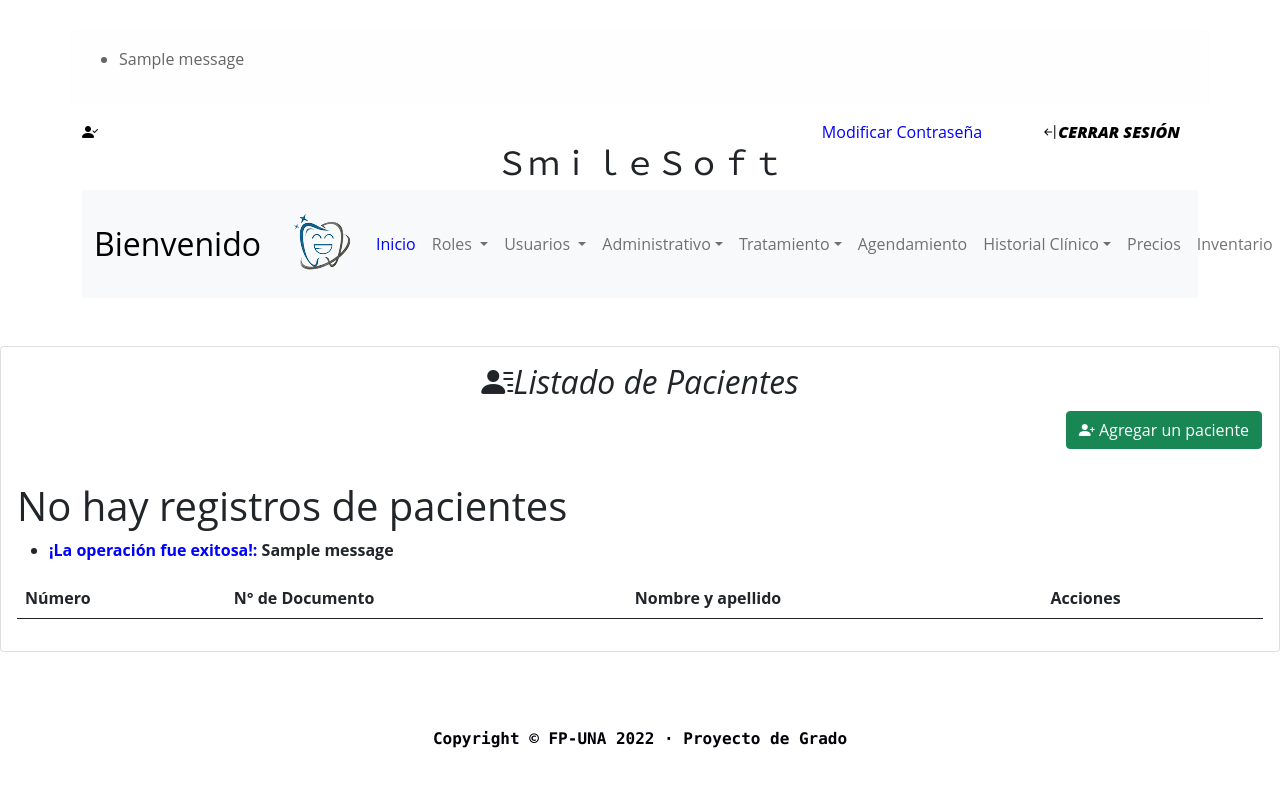
After one commit to Gilberto-Martinez/SmileSoft, a Django app: page /tratamiento/listar_paciente2/ in a window 1280 px wide. The commit adds this page. Shown: the top 787 px of the page. Run offline with Django 3.2, Linux system fonts and the light colour scheme; tables that the repository leaves empty hold one stand-in row (values such as "Sample post"); one stand-in notice (Sample message) is shown; lists and menus that the app fills with data are empty; some libraries are stand-ins or nearby versions.

Commit message:
Resumen Tratamientos
Hola aquí agregué la version que tengo de tratamientos (ya asigna) pero no logro que el nombre del paciente sea fijo aún es por numero de documento

```diff
--- a/Proyecto2/SmileSoft/gestion_administrativo/admin.py
+++ b/Proyecto2/SmileSoft/gestion_administrativo/admin.py
@@ -164,3 +164,4 @@ admin.site.register(Proveedor)
 admin.site.register(Paciente)#, AdminPaciente)
 admin.site.register(EspecialistaSalud, AdminEspecialistaSalud)
 # admin.site.register(Insumo)
+admin.site.register(PacienteTratamientoAsignado)
--- /dev/null
+++ b/Proyecto2/SmileSoft/gestion_administrativo/templates/listar_paciente2.html
@@ -0,0 +1,83 @@
+{%extends 'panel_control/base.html'%}
+
+{% block content %}
+<div class="card">
+	<div class="card-body">
+		<center>  <h2>	 <i class="bi-person-lines-fill">Listado de Pacientes</i></h2> </center>
+
+
+<table  align="right" >
+    <tr>
+    <td>
+		<a href="/administrativo/agregar_paciente/" class="btn btn-success">
+			<i class="bi-person-plus-fill"></i>
+			Agregar un paciente
+		</a>
+	</td>
+    </tr>
+</table>
+<br>
+<br>
+<br>
+
+<table class="table table-striped table-hover">
+	<thead style="border: 1cm;">
+		<tr>
+			<th>Número</th>
+			<th>N° de Documento</th>
+			<th>Nombre y apellido</th>
+			<!-- <th>Dirección</th>
+			<th>Teléfono</th>
+			<th>Correo electrónico</th>
+			<th>Fecha de nacimiento</th> -->
+			<th>Acciones</th>
+		</tr>
+
+	</thead>
+	<tbody>
+		{% if object_list %}
+		{% for paciente in object_list %}
+		<tr>
+			<td >{{forloop.counter}}</td>
+			<td>{{ paciente.numero_documento }}</td>
+			<td>{{ paciente.numero_documento.nombre }} {{paciente.numero_documento.apellido}}</td>
+			<!-- <td>{{ paciente.numero_documento.direccion }}</td>
+			<td>{{ paciente.numero_documento.telefono }}</td>
+			<td>{{ paciente.numero_documento.correo_electronico }}</td>
+			<td>{{ paciente.numero_documento.fecha_nacimiento }}</td> -->
+			<td>
+				<a class="btn btn-primary" href="/administrativo/asignar_tratamiento/">
+					<i class="bi-pencil-square"></i>
+					Asignar Tratamiento
+				</a>
+			</td>
+		</tr>
+		{% endfor %}
+
+		{% else %}
+		<h1>No hay registros de pacientes</h1>
+		{% endif %}
+
+		{% if messages %}
+                        <ul class="messages">
+
+                            {% for message in messages %}
+                            <li>
+                                {% if message.level == DEFAULT_MESSAGE_LEVELS.ERROR %}Error:
+                                {% elif message.level == DEFAULT_MESSAGE_LEVELS.SUCCESS %}
+                                <B><FONT COLOR="BLUE">¡La operación fue exitosa!: </FONT>
+
+                                {% elif message.level == DEFAULT_MESSAGE_LEVELS.WARNING %}Advertencia:
+                                {% elif message.level == DEFAULT_MESSAGE_LEVELS.INFO %}Aviso: {% endif %}
+                                {{ message }}
+                            </li>
+                            {% endfor %}
+                        </ul>
+                        {% endif %}
+	</tbody>
+</table>
+
+	</div>
+</div>
+
+{% endblock%}
--- a/Proyecto2/SmileSoft/gestion_administrativo/urls.py
+++ b/Proyecto2/SmileSoft/gestion_administrativo/urls.py
@@ -29,4 +29,5 @@ urlpatterns = [
             path('eliminar_cargo/<str:pk>', CargoDelete.as_view(),  name="eliminar_cargo"),
             path('correcto', SuccessView.as_view(),  name="correcto"),
             path('mensaje_error/', SuccessError.as_view(),  name="mensaje_error"),
+            path('asignar_tratamiento/', asignar_tratamiento, name="asignar_tratamiento"),
 ]
--- a/Proyecto2/SmileSoft/gestion_administrativo/views.py
+++ b/Proyecto2/SmileSoft/gestion_administrativo/views.py
@@ -27,6 +27,9 @@ class PacienteList(ListView):
     model = Paciente
     template_name = 'listar_paciente.html'
 
+class PacienteList2(ListView):
+    model = Paciente
+    template_name = 'listar_paciente2.html'
 
 class EspecialistaSaludList(ListView):
     model = EspecialistaSalud
@@ -554,3 +557,26 @@ class CargoDelete(DeleteView):
     model = Cargo
     template_name = 'eliminar_cargo.html'
     success_url = reverse_lazy('listar_cargo')
+
+
+################################################################################
+################################################################################
+def asignar_tratamiento (request):
+
+    data= {
+        'form' : PacienteAsignadoForm()
+    }
+
+    if request.method== "POST":
+        formulario= PacienteAsignadoForm(data = request.POST, files= request.FILES)
+        if formulario.is_valid():
+            formulario.save()
+            data["mensaje"]="Tratamiento asignado correctamente"
+            messages.success(request, (
+                'Agregado correctamente!'))
+            print('aquiiiiiiiiiiiiii ENTRAAAAA')
+        else:
+            data["form"]=formulario
+            print('NO ENTRAAAAA')
+
+    return render(request,"asignar_tratamiento.html",data)
--- a/Proyecto2/SmileSoft/gestion_tratamiento/forms.py
+++ b/Proyecto2/SmileSoft/gestion_tratamiento/forms.py
@@ -20,6 +20,7 @@ from django.utils.translation import gettext as _, ngettext
 #Import para el Login
 from django.contrib.auth.forms import UserCreationForm
 from django.contrib.auth.forms import PasswordResetForm
+
 
 
 
--- a/Proyecto2/SmileSoft/gestion_tratamiento/urls.py
+++ b/Proyecto2/SmileSoft/gestion_tratamiento/urls.py
@@ -1,9 +1,28 @@
 from django.urls import path
 from .views import *
+from django.urls import path
+from .views import *
+from gestion_administrativo import *
+from audioop import reverse
+from multiprocessing import context
+from pyexpat import model
+from django.http import HttpResponse, HttpResponseRedirect
+from django.shortcuts import redirect, render
+from django.urls import reverse_lazy
+from .forms import *
+from django.contrib import messages
+from django.views.generic import ListView,CreateView, TemplateView, UpdateView, DeleteView
+from django.views.decorators.csrf import csrf_protect
+from django.utils.decorators import method_decorator
+
+from gestion_administrativo.views import PacienteList2
+from gestion_administrativo.views import asignar_tratamiento
 
 urlpatterns = [
             path('listar_tratamiento/', listar_tratamiento, name="listar_tratamiento"),
             path('eliminar_tratamiento/<nombre_tratamiento>/', eliminar_tratamiento, name="eliminar_tratamiento"),
             path('agregar_tratamiento/', agregar_tratamiento, name="agregar_tratamiento"),
             path('modificar_tratamiento/<nombre_tratamiento>/', modificar_tratamiento, name="modificar_tratamiento"),
+            path('listar_paciente2/', PacienteList2.as_view(),  name="listar_paciente2"),
+            path('asignar_tratamiento/', asignar_tratamiento, name="asignar_tratamiento"),
 ]
--- a/Proyecto2/SmileSoft/panel_control/templates/panel_control/base.html
+++ b/Proyecto2/SmileSoft/panel_control/templates/panel_control/base.html
@@ -180,6 +180,7 @@
                           </ul>
                       </li>
                       <!--Opcion 5-->
+         <!--Opcion 5-->
          <li class="nav-item dropdown">
           <a class="nav-link dropdown-toggle" href="tratamiento" id="navbarDropdown"
           role="button" data-bs-toggle="dropdown" aria-expanded="false">
@@ -189,6 +190,11 @@
             <li><a class="dropdown-item" href="/tratamiento/agregar_tratamiento/">• Agregar Tratamientos</li></a>
                 <div class="dropdown-divider"></div>
             <li><a class="dropdown-item" href="/tratamiento/listar_tratamiento/">• Listar Tratamientos</li></a>
+                <div class="dropdown-divider"></div>
+             <!-- <li><a class="dropdown-item" href="/tratamiento/asignar_tratamiento/">• Asignar Tratamiento a paciente</li></a>
+                <div class="dropdown-divider"></div>  -->
+            <li><a class="dropdown-item" href="/tratamiento/listar_paciente2">• Asignar Tratamiento a paciente lista</li></a>
+                <div class="dropdown-divider"></div>
           </ul>
         </li>
                         <!--Opcion 6 Para paciente-->
```
Also changed, not shown: Proyecto2/SmileSoft/gestion_administrativo/forms.py (+50 -0 lines), Proyecto2/SmileSoft/gestion_administrativo/models.py (+28 -0 lines), Proyecto2/SmileSoft/gestion_administrativo/templates/asignar_tratamiento.html (added, +39 -0 lines), Proyecto2/SmileSoft/gestion_administrativo/migrations/0040_pacientetratamientoasignado.py (added), Proyecto2/SmileSoft/gestion_tratamiento/admin.py (line endings or trailing spaces). Lines whose indentation alone changed are shown as unchanged.
